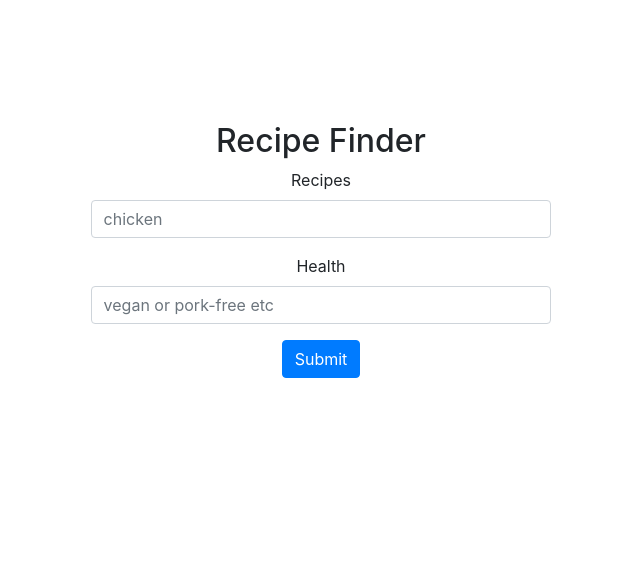
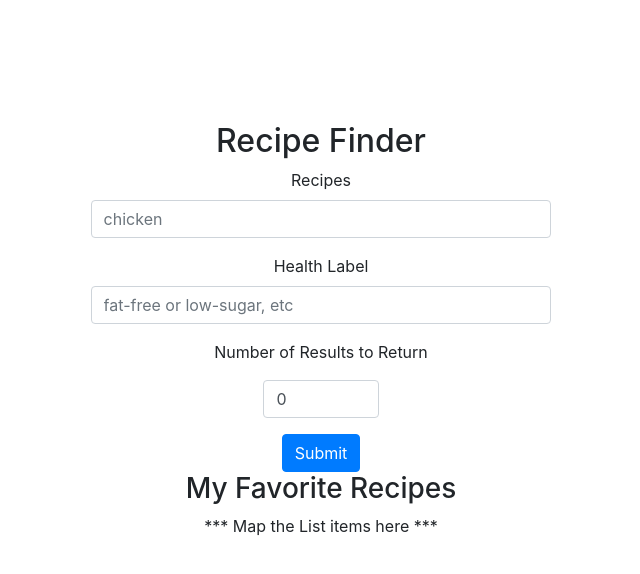
Before and after one commit to william-murphy-jr/recipefinder, a React (Create React App) app: page / in a window 1280 px wide. Shown: the top 574 px of the page, without its empty margins (319-959 px from the left). Built offline with nearby package versions, Linux system fonts and the light colour scheme.

Commit message:
FavoriteRecipeList working/displaying recipes

```diff
--- a/package.json
+++ b/package.json
@@ -12,7 +12,8 @@
     "react-dom": "^16.12.0",
     "react-redux": "^7.1.3",
     "react-router-dom": "^5.1.2",
-    "react-scripts": "3.3.1"
+    "react-scripts": "3.3.1",
+    "redux": "^4.0.5"
   },
   "scripts": {
     "start": "react-scripts start",
--- /dev/null
+++ b/src/actions/index.js
@@ -0,0 +1,24 @@
+export const SET_RECIPES = 'SET_RECIPES';
+export const FAVORITE_RECIPE = 'FAVORITE_RECIPE';
+export const NUMBER_OF_RESULTS = 'NUMBER_OF_RESULTS';
+
+export default function setRecipes(items) {
+  return {
+    type: SET_RECIPES,
+    items: items
+  }
+}
+
+export function favoriteRecipe(recipe) {
+  return {
+    type: FAVORITE_RECIPE,
+    recipe,
+  }
+}
+
+export function setNumberOfResults(number) {
+  return {
+    type: NUMBER_OF_RESULTS,
+    numberOfResults: number
+  }
+}
--- a/src/components/App.js
+++ b/src/components/App.js
@@ -1,5 +1,7 @@
 import React, { Component } from 'react';
 import SearchRecipes from './SearchRecipes';
+import RecipeList from './RecipeList';
+import FavoriteRecipeList from './FavoriteRecipeLists'
 
 class App extends Component {
   render() {
@@ -7,6 +9,8 @@ class App extends Component {
       <div className="App">
         <h2>Recipe Finder</h2>
         <SearchRecipes />
+        <RecipeList />
+        <FavoriteRecipeList />
       </div>
     );
   }
--- /dev/null
+++ b/src/components/FavoriteRecipeLists.js
@@ -0,0 +1,35 @@
+import React, { Component } from 'react';
+import { connect } from 'react-redux';
+import RecipeItem from './RecipeItem';
+
+class FavoriteRecipeLists extends Component {
+  render() {
+    console.log('this.props', this.props);
+    const { favoriteRecipe } = this.props;
+
+    return (
+      <div>
+        <h3 className="favorite-recipe-title">My Favorite Recipes</h3>
+        {
+          favoriteRecipe.map((recipe, index) => {
+            return (
+              <RecipeItem key={ index }
+              recipeItem={ recipe}
+              recipeButton={ false }
+              />
+            )
+          })
+        }
+        *** Map the List items here ***
+      </div>
+    );
+  }
+}
+
+function mapStateToProps(state) {
+  return {
+    favoriteRecipe: state.favoriteRecipe
+  };
+}
+
+export default connect(mapStateToProps, null)(FavoriteRecipeLists);
--- /dev/null
+++ b/src/components/RecipeItem.js
@@ -0,0 +1,57 @@
+import React, { Component } from 'react';
+import { connect } from 'react-redux';
+import { favoriteRecipe } from '../actions';
+
+class RecipeItem extends Component {
+  constructor() {
+    super();
+
+    this.state = {
+      favorite: false,
+    }
+  }
+
+  favorite(recipeItem) {
+    this.props.favoriteRecipe(recipeItem);
+    this.setState({favorite: true});
+  }
+
+  render() {
+    const { recipeItem } = this.props;
+    return (
+      <div className="recipe-item">
+        <a className="recipe-item-anchor" href={ recipeItem.uri }>
+          <h4 className="recipe-title">{ recipeItem.label } </h4>
+          <p><em>by</em></p>
+          <h5>{ recipeItem.source }</h5>
+          <img className={ "Image-thumbnail" } src={ recipeItem.image } alt={recipeItem.label} />
+        </a>
+        <div className="Item-container">
+          <div>
+            {
+              this.state.favorite ?
+                <div className="recipe-filled-star">
+                  <span>&#9733;</span>
+                </div>
+              :
+                <div className="recipe-star" onClick={() => this.favorite(recipeItem)}>
+                  <span>&#9734;</span>
+                </div>
+            }
+          </div>
+          <ul className="list-item-group">
+            {
+              recipeItem.ingredientLines.map((ingredient, index) => {
+                return (
+                  <li key={ index }>{ ingredient }</li>
+                  )
+                } )
+            }
+          </ul>
+        </div>
+      </div>
+    );
+  }
+}
+
+export default connect(null, { favoriteRecipe })(RecipeItem);
--- /dev/null
+++ b/src/components/RecipeList.js
@@ -0,0 +1,30 @@
+import React, { Component } from 'react';
+import { connect } from 'react-redux';
+import RecipeItem from './RecipeItem';
+
+class recipeList extends Component {
+  render() {
+    console.log('this.props: ',this.props);
+    return (
+      <div>
+        {
+          this.props.recipes.map((recipe, index) => {
+            const recipeItem = recipe.recipe
+            return (
+              <RecipeItem
+                key={ index }
+                recipeItem={ recipeItem }
+                favoriteButton={true}
+                />
+            )
+          })
+        }
+      </div>
+    );
+  }
+}
+
+function mapStateToProps(state) {
+  return state;
+}
+export default connect(mapStateToProps, null)(recipeList);
--- a/src/components/SearchRecipes.jsx
+++ b/src/components/SearchRecipes.jsx
@@ -1,6 +1,8 @@
 import React, { Component } from 'react';
 import { Form, FormGroup, FormControl, FormLabel, Button } from 'react-bootstrap';
 import CONFIG from '../config/config';
+import { connect } from 'react-redux';
+import setRecipes, { SET_RECIPES } from '../actions';
 
 class SearchRecipes extends Component {
   constructor() {
@@ -8,38 +10,30 @@ class SearchRecipes extends Component {
     this.state = {
       recipes: [],
       searchText: '',
-      health: '',
-      calories: []
+      healthLabels: '',
+      calories: [],
+      number: 0,
 
     }
-
-
-
-
 
   }
 
   search() {
     console.log('searchText: ', this.state.searchText);
-    const { searchText, health} = this.state;
-    const URL = `https://api.edamam.com/search?q=${searchText}&app_id=${CONFIG.__DEV.app_id}&app_key=${CONFIG.__DEV.api_key1}&from=0&to=3&health=${health}`;
-    const options = {
-      method: 'GET',
-      headers: {
-        'Content-Type': ''
-      },
-      mode: 'cors',
-      cache: 'default'
-    };
+    const { searchText, healthLabels, number } = this.state;
+    const URL = `https://api.edamam.com/search?q=${searchText}&app_id=${CONFIG.__DEV.app_id}&app_key=${CONFIG.__DEV.api_key1}&from=0&to=${number}&Label=${healthLabels}`;
+
     fetch(URL)
-    .then(response => response.json())
-    .then(jsonData => {
-      // *** do something here ***
-      console.log(jsonData)
-    })
-    .catch(error => console.log('OOPS Error, it looks like you have an ' + error));
+      .then(response => response.json())
+      .then(jsonData => {
+        // *** do something here ***
+        const hits = jsonData.hits;
+        console.log(jsonData.hits) // hits are the recipes return limited in above GET request
+        this.props.setRecipes(hits);
+      })
+      .catch(error => console.log('OOPS Error, it looks like you have an ' + error));
 
-  }
+  } // search
 
   render() {
     return (
@@ -53,12 +47,20 @@ class SearchRecipes extends Component {
         </FormGroup>
         {" "}
         <FormGroup>
-          <FormLabel>Health</FormLabel>
+          <FormLabel>Health Label</FormLabel>
           { "  " }
           <FormControl type="text"
-          placeholder="vegan or pork-free etc"
+          placeholder="fat-free or low-sugar, etc"
           onChange={(event) => this.setState({ health: event.target.value })}
           />
+        </FormGroup>
+        <FormGroup>
+          <FormLabel>Number of Results to Return</FormLabel>
+          <FormControl className="results-input-number"
+          type="number"
+          min="1"
+          value={this.state.number}
+          onChange={(event) => this.setState({ number: event.target.value })} />
         </FormGroup>
         <Button onClick={ () => this.search() }>Submit</Button>
       </Form>
@@ -66,4 +68,4 @@ class SearchRecipes extends Component {
   }
 }
 
-export default SearchRecipes;
+export default connect(null, { setRecipes })(SearchRecipes);
--- a/src/css/style.css
+++ b/src/css/style.css
@@ -3,7 +3,73 @@ body {
   padding: 5%;
 }
 
+
 .App {
   width: 40%;
   margin: 5% auto;
 }
+
+a.recipe-item-anchor {
+  text-decoration: none;
+}
+.recipe-item {
+  /* display: flex;
+  align-items: center;
+  justify-content: center ; */
+  border: 1px solid lightgray;
+  border-radius: 3px;
+  margin: 10px;
+  padding: 5px;
+}
+
+.recipe-title {
+  margin-top: 16px;
+  margin-left: 16px;
+  margin-right: 16px;
+}
+
+.recipe-title > p {
+  margin-bottom: 9px;
+}
+
+
+.Item-container {
+  width: 225px;
+  margin: 25px auto;
+}
+
+.list-item-group {
+  text-align: left;
+}
+
+.Image-thumbnail {
+  width: 125px;
+  height: 125px;
+  border-radius: 4px;
+  border: 1px solid transparent;
+}
+
+.Image-thumbnail:hover {
+  border: 1px solid rgba(164, 164, 164, 0.5);
+  opacity: 0.75;
+}
+
+.list-items {
+  text-align: left;
+}
+
+.recipe-star, .recipe-filled-star {
+  font-size: 32px;
+}
+
+.recipe-star:hover {
+  font-size: 32px;
+  opacity: 0.5;
+  /* background-color: yellow; */
+  cursor: pointer;
+}
+
+.results-input-number {
+  width: 25%;
+  margin: 8px auto;
+}
--- a/src/index.js
+++ b/src/index.js
@@ -1,7 +1,21 @@
 import React from 'react';
 import ReactDOM from 'react-dom';
 import App from './components/App';
+
+import { createStore } from 'redux';
+import { Provider } from 'react-redux';
+import rootReducer from './reducers';
+
 import 'bootstrap/dist/css/bootstrap.min.css';
 import './css/style.css';
 
-ReactDOM.render(<App />, document.getElementById('root'));
+let store = createStore(rootReducer);
+
+store.subscribe(() => console.log('store.getState() ', store.getState()));
+
+
+ReactDOM.render(
+  <Provider store={ store }>
+    <App />
+  </Provider>
+, document.getElementById('root'));
--- /dev/null
+++ b/src/reducers/index.js
@@ -0,0 +1,36 @@
+import { SET_RECIPES, FAVORITE_RECIPE, NUMBER_OF_RESULTS } from '../actions';
+import { combineReducers } from 'redux';
+
+function recipes(state = [], action) {
+  // console.log('state in recipes: ', state);
+  switch(action.type) {
+    case SET_RECIPES:
+      return action.items;
+    default:
+      return state;
+  }
+}
+
+function favoriteRecipe(state = [], action) {
+  // console.log('state in favoriteRecipe: ', state);
+  switch(action.type) {
+    case FAVORITE_RECIPE:
+      const favorite = [...state, action.recipe];
+      return favorite;
+    default:
+      return state;
+  }
+}
+
+function numberOfResults(state = 0, action) {
+  switch(action.type) {
+    case NUMBER_OF_RESULTS:
+      const number = action.numberOfResults;
+      return number;
+    default:
+      return state;
+  }
+}
+
+const rootReducer = combineReducers({ recipes, favoriteRecipe, numberOfResults });
+export default rootReducer;
```
Also changed, not shown: 1 other file (tests, documents, lock files or other folders).
